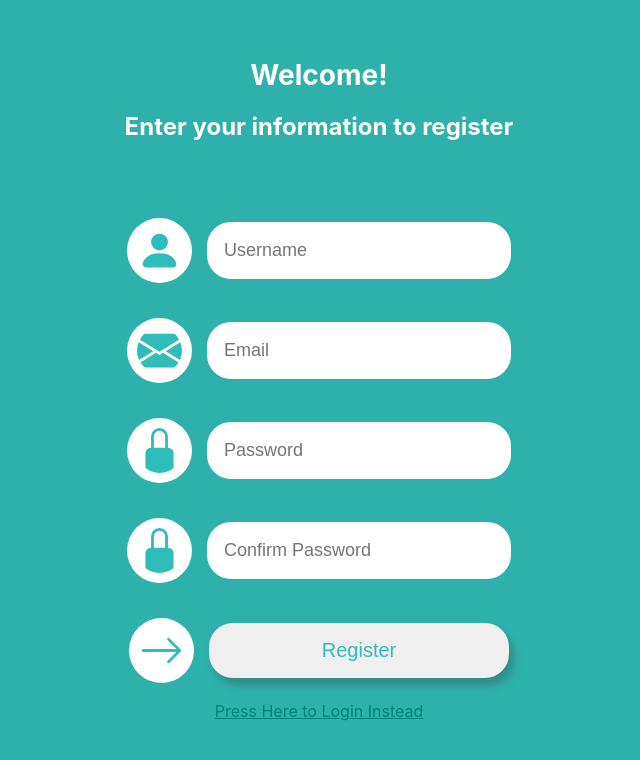
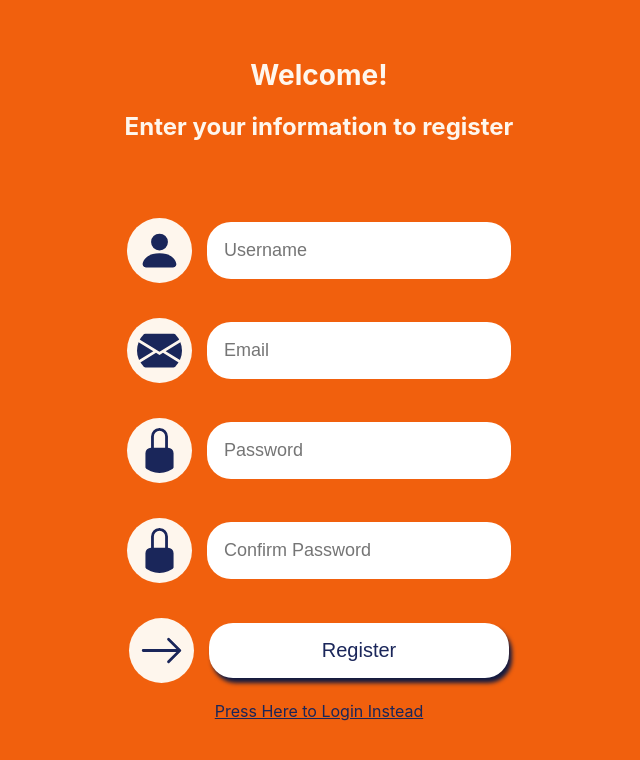
Before and after one commit to DanGraham23/react-chat-application, a React (Create React App) app in the folder web-chat-app/client/: page /register in a window 1280 px wide. Shown: the top 760 px of the page, without its empty margins (321-961 px from the left). Built offline with nearby package versions, Linux system fonts and the light colour scheme.

Commit message:
Style the site with consisten theme

```diff
--- a/web-chat-app/client/src/index.css
+++ b/web-chat-app/client/src/index.css
@@ -5,7 +5,7 @@ body {
     sans-serif;
   -webkit-font-smoothing: antialiased;
   -moz-osx-font-smoothing: grayscale;
-
+  color: #FEF6ED;
 }
 
 code {
@@ -15,16 +15,16 @@ code {
 
 h1 {
   font-size: 28px;
-  color: white;
+  color: #FEF6ED;
 }
 
 h2 {
   font-size: 24px;
-  color: white
+  color: #FEF6ED
 }
 
 .App{
-  background-color: #2eb1ab;
+  background-color: #F1600D;
   height: 100vh;
   display: flex;
   justify-content: center;
@@ -77,28 +77,29 @@ h2 {
 }
 
 .form-icon{
-  color: #2ebdb9;
+  color: #1A265A;
   width: 45px;
   height: 45px;
   padding: 10px;
-  background-color: white;
+  background-color: #FEF6ED;
   border-radius: 100%;
 }
 
 .form-btn{
-  color: #2ebdb9;
+  color: #1A265A;
+  background-color: white;
   font-size: 20px;
-  filter: drop-shadow(5px 7px 4px #328a87);
+  filter: drop-shadow(3px 5px 2px #121a40);
   text-indent: 0px;
 }
 
 .form-btn:hover{
-  background-color: #018278;
-  color: white;
+  background-color: #1A265A;
+  color: #FEF6ED;
 }
 
 .form-footer{
-  color: #018278;
+  color: #1A265A;
 }
 
 .custom-toast{
@@ -112,19 +113,21 @@ h2 {
   height: 80%;
   font-size: 20px;
   margin-right: 10px;
-  background-color: white;
-  border: 1px solid black;
+  background-color: #F1600D;
+  color: #FEF6ED;
+  border: none;
+  outline: none;
 }
 
 .logout-btn:hover{
-  background-color: #2eb1ab;
-  color: white;
+  background-color: #FEF6ED;
+  color: #F1600D;
 }
 
 .chat-container{
   width: 60%;
   height: 600px;
-  background-color: rgb(255, 255, 255);
+  background-color: #1A265A;
 }
 
 .chat-navbar{
@@ -133,7 +136,7 @@ h2 {
   height: 75px;
   align-items: center;
   font-size: 26px;
-  border-bottom: 1px solid black;
+  border-bottom: 1px solid #F1600D;
 }
 
 .chat-header{
@@ -180,11 +183,17 @@ h2 {
 .message-input{
   width: 30%;
   height: 50px;
+  outline: none;
+  border: none;
 }
 
 .message-btn{
   width: 10%;
-  height: 56px;
+  height: 53px;
+  background-color: #F1600D;
+  color: #1A265A;
+  outline: none;
+  border: none;
 }
 
 .home{
@@ -203,10 +212,11 @@ h2 {
 .friend-container{
   width: 100%;
   height: 10%;
-  background-color: #d9d9d9;
+  background-color: #FEF6ED;
   display: flex;
   align-items: center;
   justify-content: center;
+  color: #1A265A;
 }
 
 .friend-info{
@@ -215,18 +225,21 @@ h2 {
   justify-content: center;
   width: 100%;
   gap: 10px;
+
 }
 
 .selected{
-  color: #018278;
+  color: #F1600D;
 }
 
 .sent{
-  color: red;
+  background-color: #F1600D;
+  border-radius: 16px;
   margin-left: 55%;
 }
 
 .recieved{
-  color: blue;
+  background-color: #F1600D;
+  border-radius: 16px;
   margin-left: 15%;
 }
```
